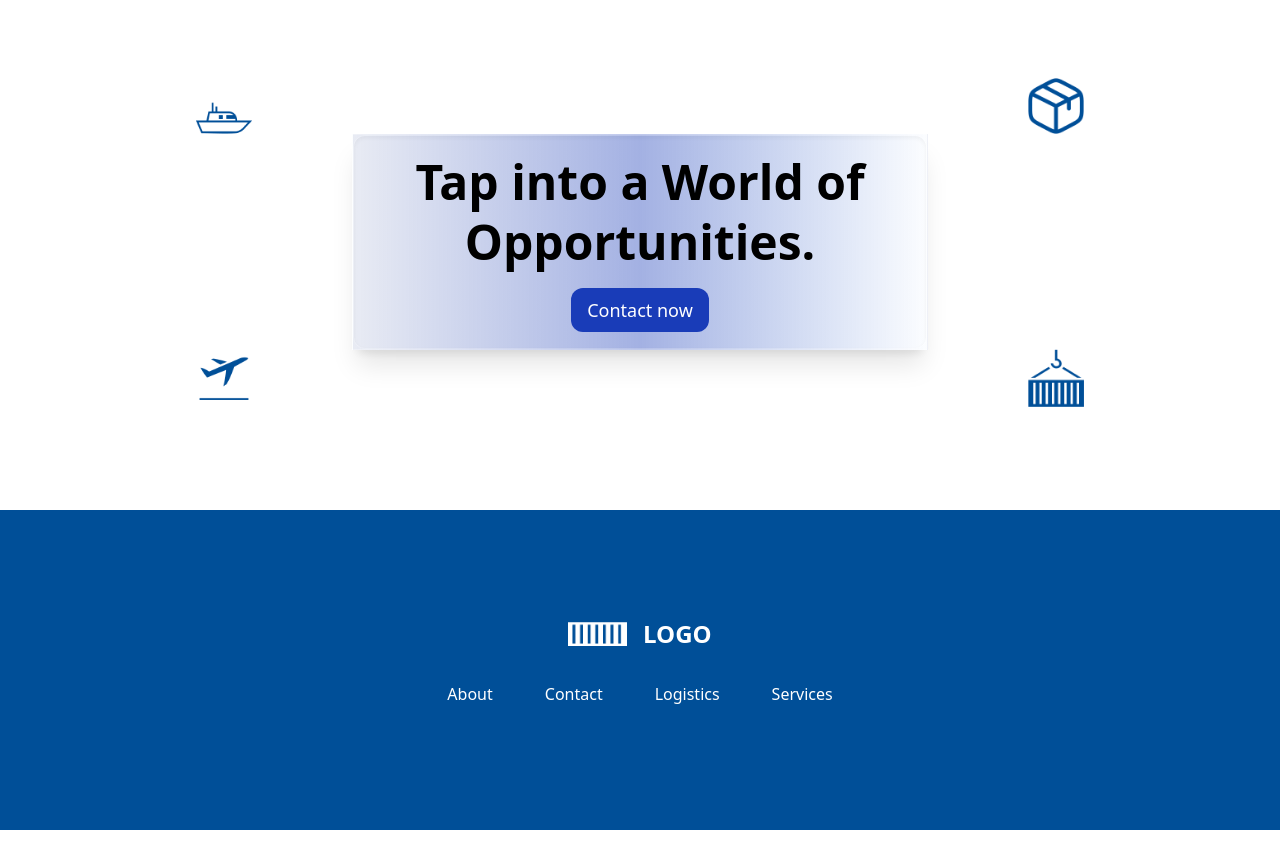
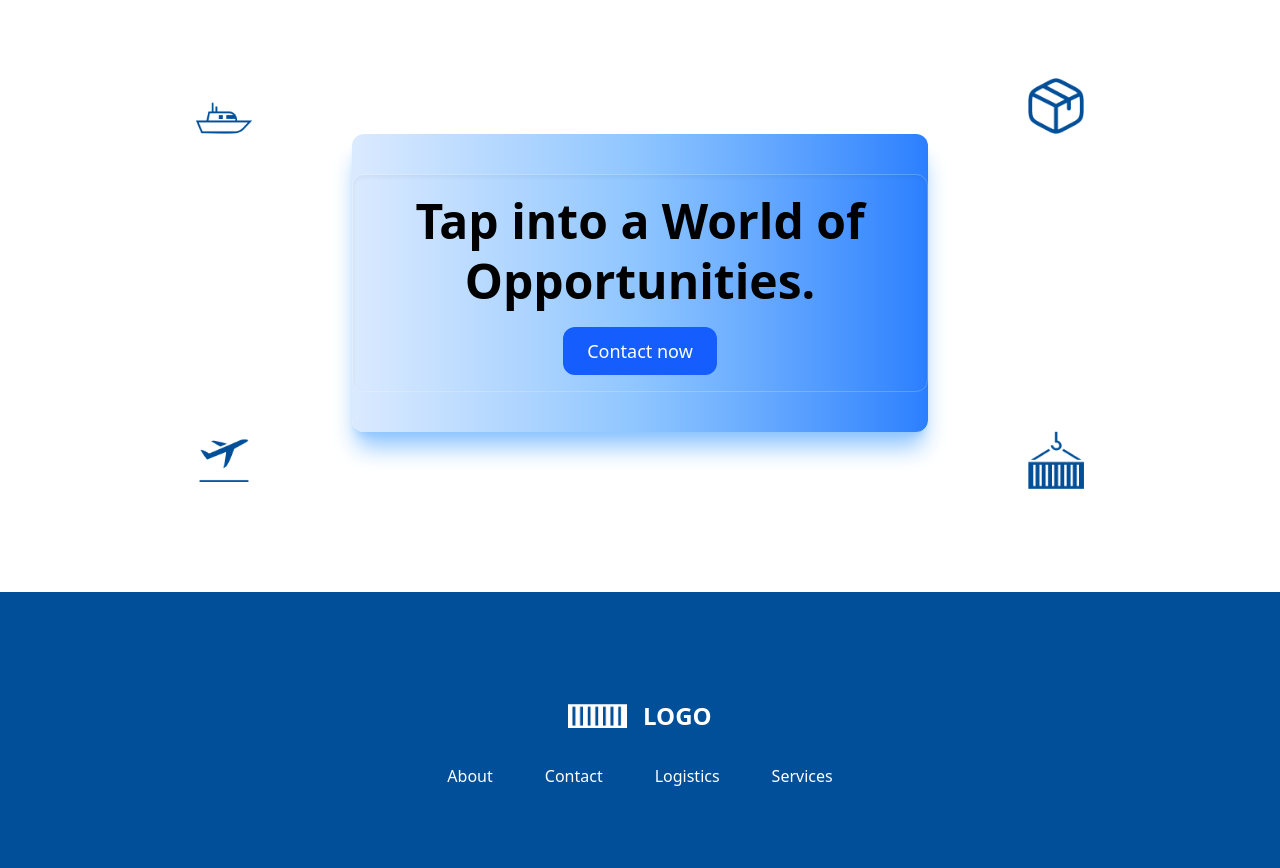
Before and after one commit to Mdsakib999/Trns-4-intern-practice, a React (Vite) app: page / in a window 1280 px wide. Shown: the part 2580-3448 px from the top of the page. Before the commit the page ends 3410 px from the top, so only its background shows below. Built offline with nearby package versions, Linux system fonts and the light colour scheme.

Commit message:
Home page done

```diff
--- a/src/components/HomePageComponents/Opportunities.jsx
+++ b/src/components/HomePageComponents/Opportunities.jsx
@@ -46,13 +46,13 @@ const Opportunities = () => {
 					alt="box"
 				/>
 				{/* Center Text */}
-				<div className="bg-gradient-to-r from-blue-900/10 via-blue-800/40 to-blue-100/10 backdrop-blur-xl border border-white/30 shadow-xl">
+				<div className="bg-gradient-to-r from-blue-100 via-blue-300 to-blue-500 backdrop-blur-3xl shadow-xl shadow-blue-300 rounded-xl py-10">
 					<div className="flex flex-col items-center text-center px-4 py-3 md:px-6 md:py-4 border border-white/20 rounded-xl shadow-inner">
 						<h1 className="text-3xl md:text-4xl lg:text-5xl font-bold text-black leading-tight">
 							<p>Tap into a World of</p>
 							<p>Opportunities.</p>
 						</h1>
-						<button className="bg-blue-800 hover:bg-blue-900 rounded-xl px-4 py-2 mt-3 md:mt-4 text-base md:text-lg text-white transition-colors">
+						<button className="bg-blue-600 hover:bg-blue-700 cursor-pointer rounded-xl px-6 py-2.5 mt-3 md:mt-4 text-base md:text-lg text-white transition-colors">
 							Contact now
 						</button>
 					</div>
--- a/src/components/shared/Footer.jsx
+++ b/src/components/shared/Footer.jsx
@@ -10,7 +10,7 @@ export const Footer = () => {
 	];
 
 	return (
-    <footer className=" flex items-center justify-center text-center bg-primary h-80">
+		<footer className="flex items-center justify-center text-center bg-primary h-80">
 			<div>
 				{/* Logo */}
 				<div className="flex justify-center items-center gap-4 mb-8">
@@ -24,7 +24,7 @@ export const Footer = () => {
 						<Link
 							key={item.name}
 							to={item.path}
-              className="text-white hover:text-orange-500 transition hover:font-semibold"
+							className="text-white hover:text-black transition hover:font-semibold"
 						>
 							{item.name}
 						</Link>
```
Lines whose indentation alone changed are shown as unchanged.
